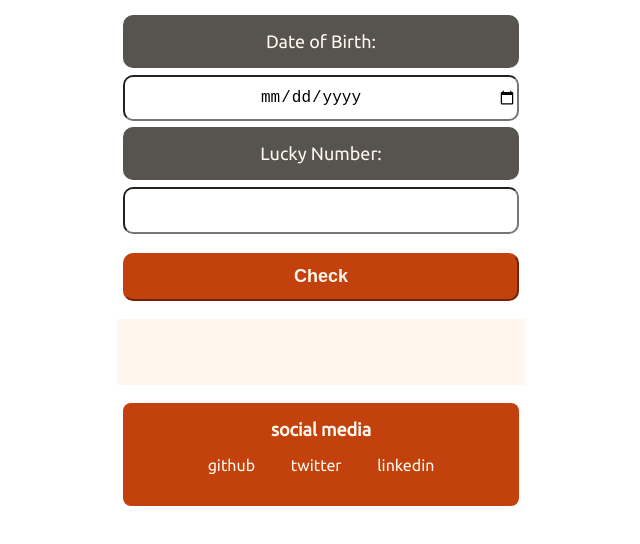
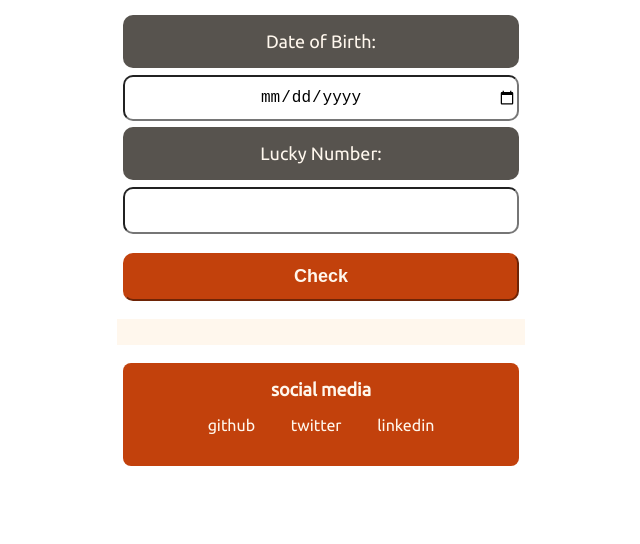
Before and after one commit to mridul-arora/neogcamp-mark11, a plain HTML site: page index.html in a window 1280 px wide. Shown: the part 90-634 px from the top of the page, without its empty margins (319-959 px from the left). Drawn offline with Linux system fonts and the light colour scheme.

Commit message:
style: showText box resized to 10px

```diff
--- a/style.css
+++ b/style.css
@@ -67,7 +67,7 @@ body {
     text-align: center;
     max-width: 392px;
     width: 100%;
-    min-height: 50px;
+    min-height: 10px;
     height: 100%;
     background-color: var(--off-white);
     color: var(--dark-gray);
```
